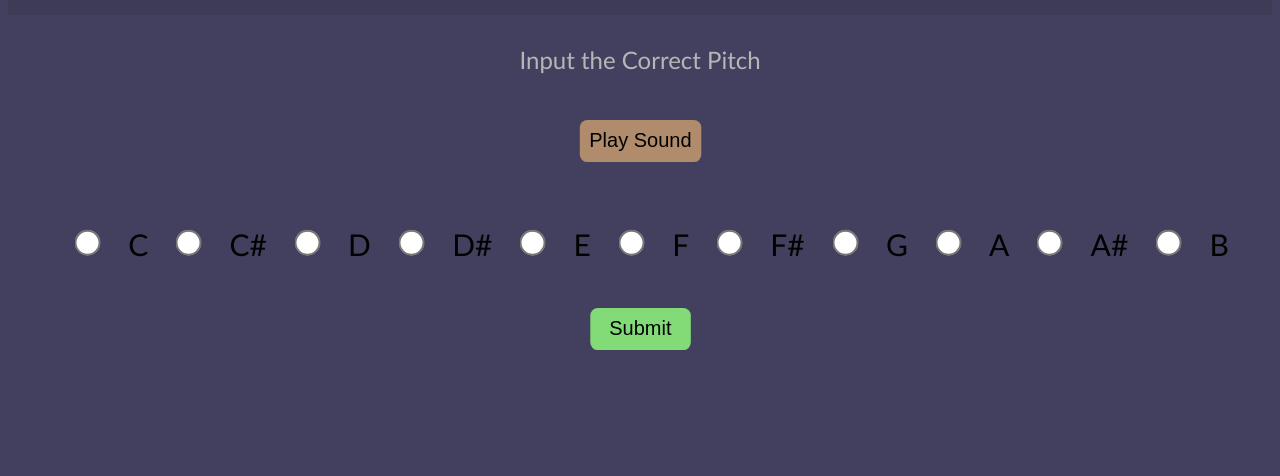
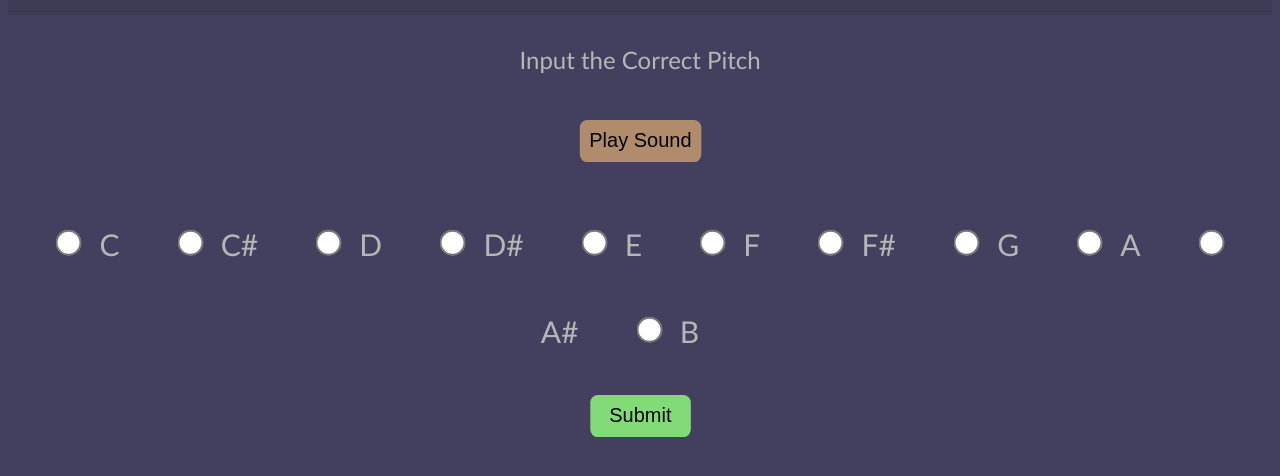
Before and after one commit to Splashcard04/Music, a plain HTML site: page index.html in a window 1280 px wide. Shown: the part 80-556 px from the top of the page. Drawn offline with Linux system fonts and the light colour scheme.

Commit message:
Update style.css

```diff
--- a/style.css
+++ b/style.css
@@ -57,6 +57,9 @@ input[type=radio] {
 
 label[for='pitch'] {
     font-size: 30px;
+    color: #b6b6b6;
+    margin-right: 30px;
+    margin-left: -10px;
 }
 
 .submitContainer {
@@ -90,11 +93,12 @@ label[for='pitch'] {
     font-size: large;
 }
 
-.result-container {
+.result-container{
     text-align: center;
     margin-top: 20px;
 }
 
 #result {
     font-size: 30px;
+    color: #b6b6b6;
 }
```
